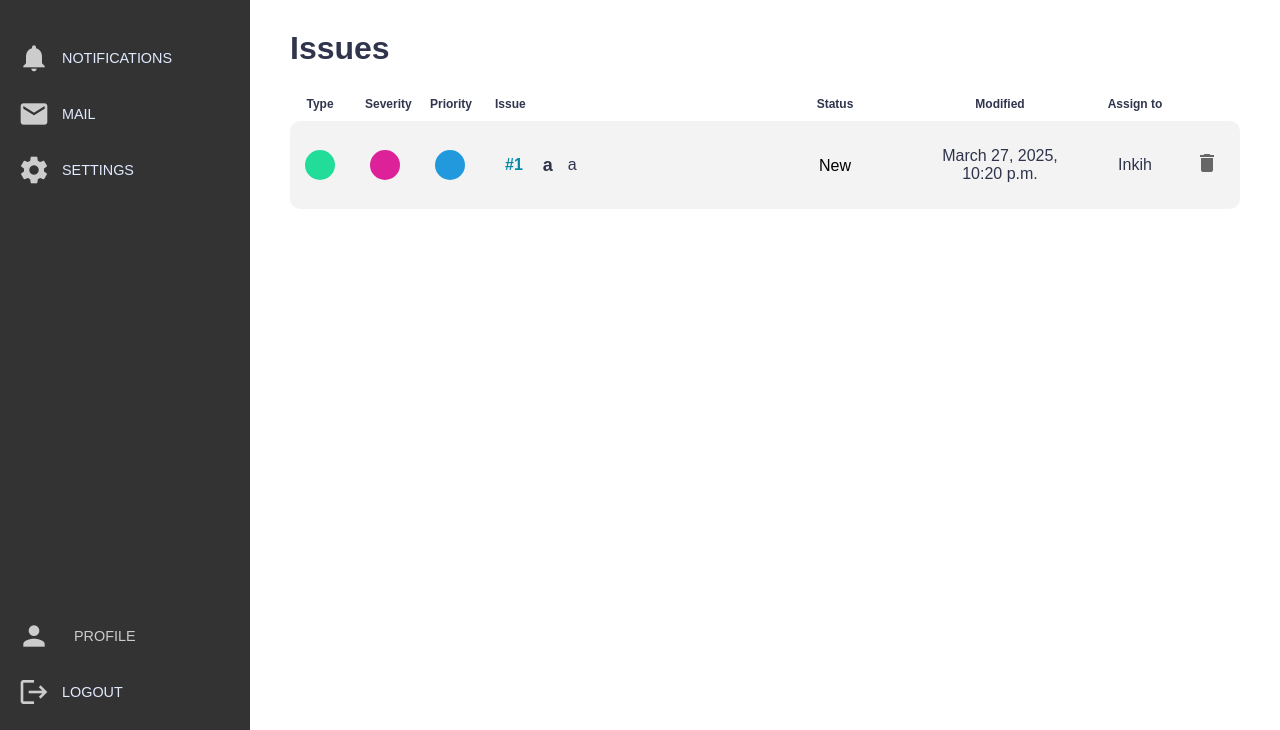
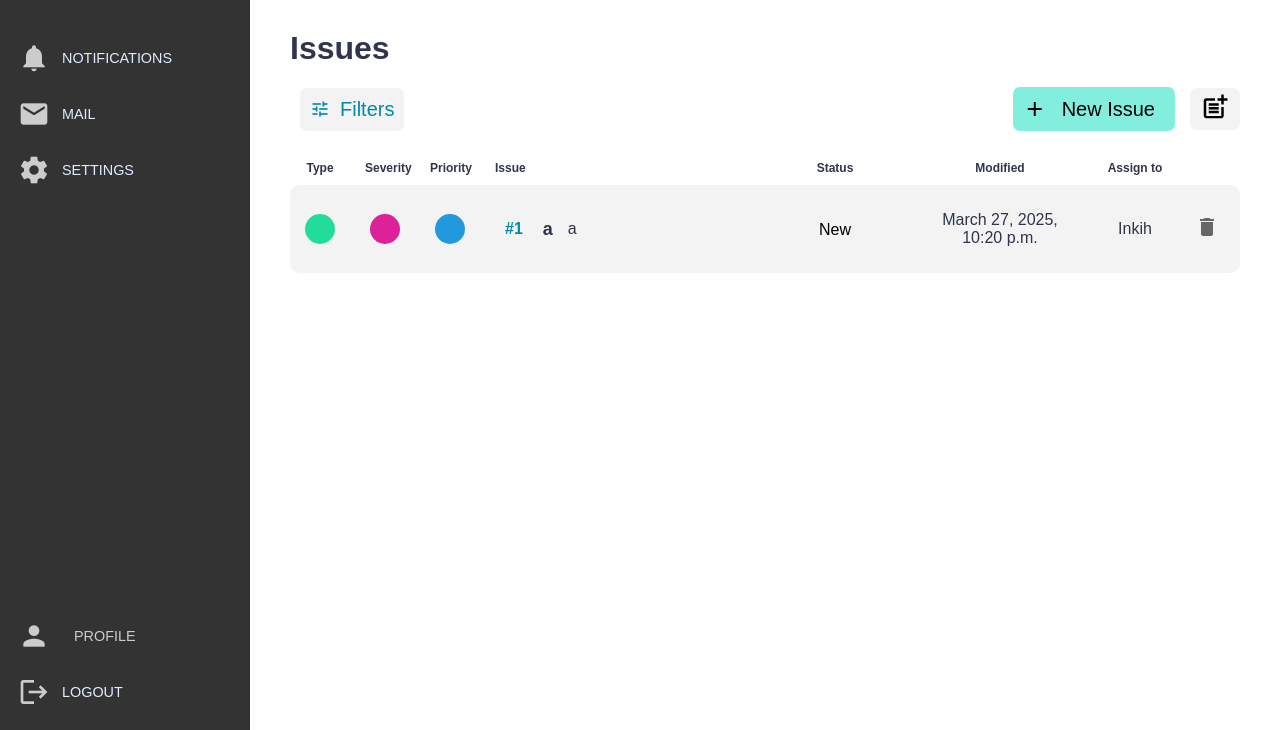
Before and after one commit to inkih04/SabanaBack, a Django app: page /issues/ in a window 1280 px wide. Shown: the part 70-800 px from the top of the page. Run offline with Django 5.2, Linux system fonts and the light colour scheme; data comes from the database, SQL or seed files in the repository.

Commit message:
Task#41 Added HTML & CSS for filter bar and Create & Create Bulk buttons

```diff
--- a/issues/static/issues/styles.css
+++ b/issues/static/issues/styles.css
@@ -292,3 +292,112 @@ ul {
 .issue__item:hover {
     background-color: #e0e0e0;
 }
+
+
+.issue__detail-link {
+    text-decoration: none;
+    color: inherit;
+
+}
+
+.issue__filter-add--Container {
+    display: flex;
+    justify-content: space-between;
+    align-items: center;
+    margin-top: 20px;
+    margin-bottom: 20px;
+    flex-direction: row;
+}
+
+.issue__filter {
+    flex-grow: 1;
+    display: flex;
+    flex-direction: row;
+    align-items: center;
+}
+
+
+.issue__add {
+    flex-grow: 4;
+    margin-left: 20px;
+    display: flex;
+    flex-direction: row;
+    align-items: center;
+    justify-content: right;
+}
+.issue__add-button--container {
+    display: flex;
+    justify-content: center;
+    align-items: center;
+    background-color: #83eede;
+    padding:10px;
+    border-radius: 7px;
+}
+
+.issue__add-button--container:hover {
+    background-color: #6be3d399;
+
+}
+
+
+.issue__add-button--container span {
+    color: #000;
+    margin: 0;
+}
+.issue__add-button--container P {
+    color: #000;
+    font-size: 20px;
+    margin: 0 10px 0 15px;
+}
+
+.issue__add-button a {
+    text-decoration: none;
+    color: #000;
+    font-size: 20px;
+}
+
+
+
+.issue__addBulk-button {
+    margin-left: 15px;
+    background-color: #f3f3f3;
+    padding: 4px 10px;
+    border-radius: 7px;
+
+}
+
+.issue__addBulk-button span {
+    font-size: 30px;
+    color: #000;
+}
+
+.issue__filter-button {
+    background-color: #f3f3f3;
+    display: flex;
+    flex-direction: row;
+    justify-content: center;
+    align-items: center;
+    border-radius: 7px;
+    padding:10px;
+    margin-left: 10px;
+}
+
+.issue__filter a {
+    text-decoration: none;
+}
+
+.issue__filter-button:hover {
+    background-color: #e0e0e0;
+}
+
+.issue__filter-button span {
+    font-size: 20px;
+    color: #008aa8;
+    margin: 0;
+}
+.issue__filter-button p {
+    font-size: 20px;
+    color: #008aa8;
+    margin: 0;
+    margin-left: 10px;
+}
--- a/issues/templates/issues/issues_list.html
+++ b/issues/templates/issues/issues_list.html
@@ -3,9 +3,36 @@
 {% block content %}
 <h1 class="issue">Issues</h1>
 
+    <div class="issue__filter-add--Container">
+        <div class="issue__filter" >
+            <a  href="{% url 'issue_create' %}">
+                <div class="issue__filter-button">
+                    <span class="material-icons"> tune</span>
+                    <p class=""> Filters </p>
+                </div>
+            </a>
+        </div>
+        <div class="issue__add">
+            <div class="issue__add-button">
+                <a class="" href="{% url 'issue_create' %}">
+                    <div class="issue__add-button--container">
+                        <span class="material-icons issue__icon"> add </span>
+                        <p>New Issue</p>
+                    </div>
+                </a>
+            </div>
+            <div class="issue__addBulk-button">
+                <a href="{% url 'issue_create' %}">
+                    <span class="material-icons"> post_add </span>
+                </a>
+            </div>
+        </div>
+    </div>
+
 <section class="issue__table">
 
     <!-- Cabecera de columnas -->
+
     <div class="issue__key-container">
         <span class="issue__key">Type</span>
         <span class="issue__key">Severity</span>
@@ -35,11 +62,13 @@
                 </div>
 
                 <!-- 4ª columna: Detalle del Issue (ID, Subject, Descripción...) -->
-                <div class="issue__detail">
-                    <p class="issue__id">#{{ issue.id }}</p>
-                    <p class="issue__topic">{{ issue.subject }}</p>
-                    <p class="issue__description">{{ issue.description }}</p>
-                </div>
+                <a class="issue__detail-link" href="{% url 'issue_detail' issue.id %}">
+                    <div class="issue__detail">
+                        <p class="issue__id">#{{ issue.id }}</p>
+                        <p class="issue__topic">{{ issue.subject }}</p>
+                        <p class="issue__description">{{ issue.description }}</p>
+                    </div>
+                </a>
 
                 <form class="issue__form" method="POST" action="{% url 'update_issue_status' issue.id %}">
                     {% csrf_token %}
--- a/issues/urls.py
+++ b/issues/urls.py
@@ -1,11 +1,13 @@
 from django.urls import path, include
-from .views import issue_list, issue_create, delete_issue, update_issue_status
+from .views import issue_list, issue_create, delete_issue, update_issue_status, issue_detail
 
 urlpatterns = [
     path('', issue_list, name='issue_list'),
     path('new/', issue_create, name='issue_create'),
     path('delete/<int:issue_id>/', delete_issue, name='delete_issue'),
 
-    path('update_status/<int:issue_id>/', update_issue_status, name='update_issue_status')
+    path('update_status/<int:issue_id>/', update_issue_status, name='update_issue_status'),
+
+    path('<int:issue_id>/', issue_detail, name='issue_detail'),
 
 ]
--- a/issues/views.py
+++ b/issues/views.py
@@ -25,6 +25,12 @@ def issue_create(request):
 
     return render(request, 'issues/issue_create.html', {'form': form})
 
+def issue_detail(request, issue_id):
+    """ Muestra los detalles de un issue específico """
+    issue = get_object_or_404(Issue, id=issue_id)
+    return render(request, 'issues/issue_detail.html', {'issue': issue})
+
+
 
 def delete_issue(request, issue_id):
     issue = Issue.objects.get(id=issue_id)
```
Also changed, not shown: issues/templates/issues/issue_detail.html (added, +18 -0 lines).
